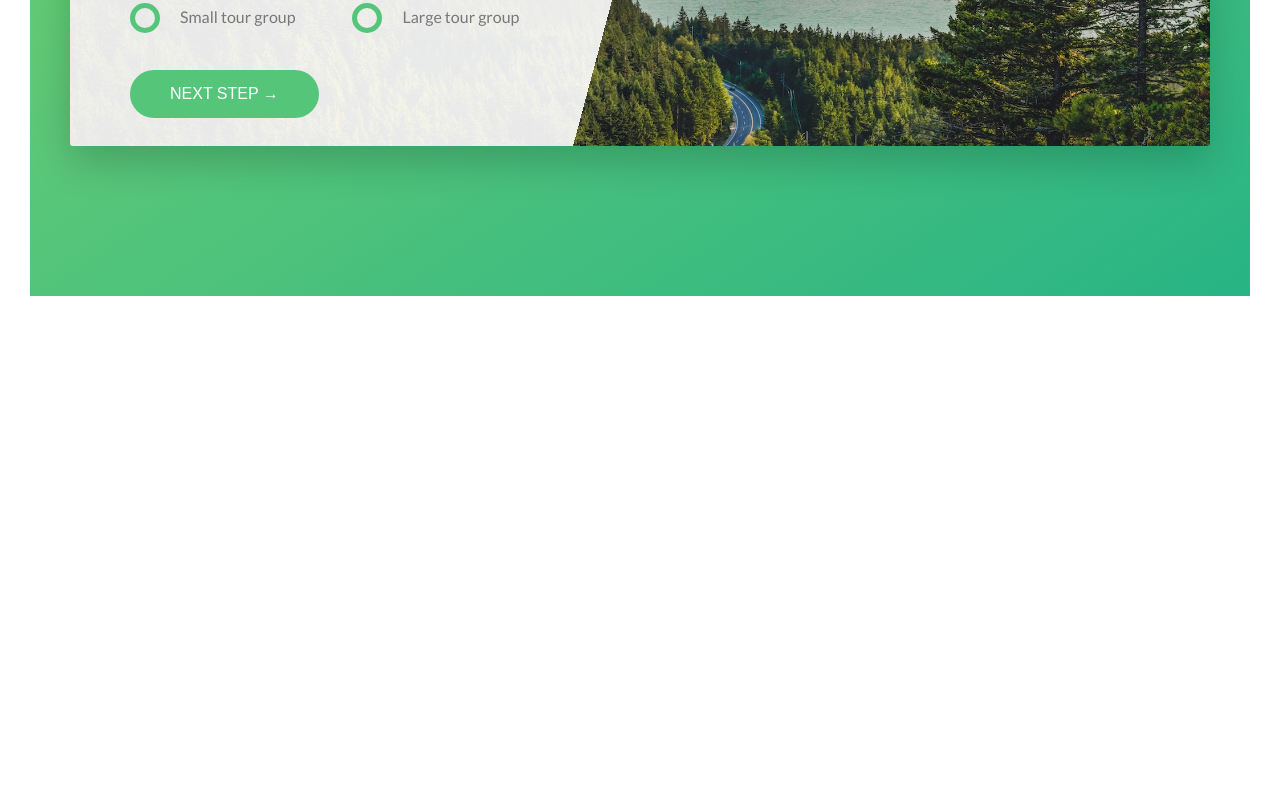
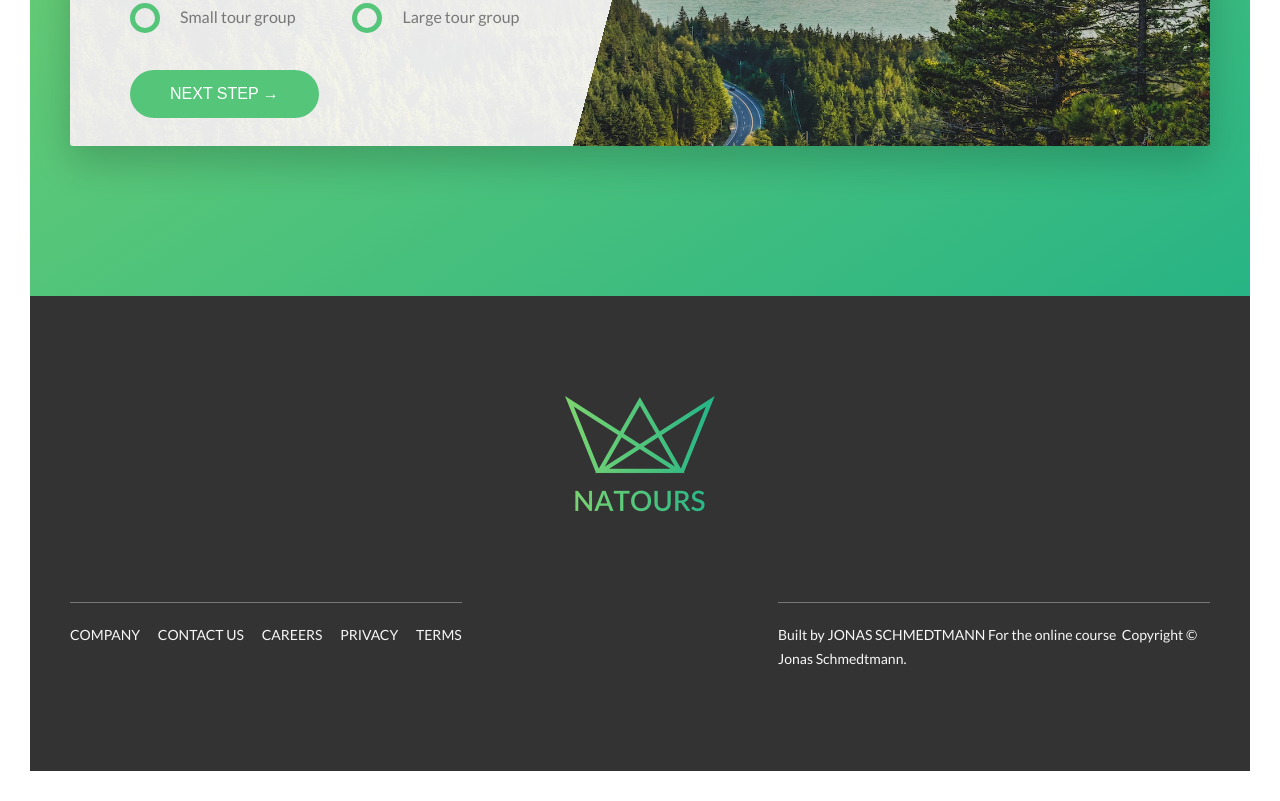
Before and after one commit to OskarAhl/natour-html-css, a website: page index.html in a window 1280 px wide. Shown: the part 4844-5645 px from the top of the page. Before the commit the page ends 5170 px from the top, so only its background shows below. Drawn offline with Linux system fonts and the light colour scheme.

Commit message:
add footer

```diff
--- a/index.html
+++ b/index.html
@@ -315,6 +315,32 @@
                 </div>
             </section>
         </main>
+
+        <footer class="footer">
+            <div class="footer__logo-box">
+                <img src="img/logo-green-2x.png" alt="Full logo" class="footer__logo">
+            </div>
+
+            <div class="row">
+                <div class="col-1-of-2">
+                    <div class="footer__navigation">
+                        <ul class="footer__list">
+                            <li class="footer__item"><a href="#" class="footer__link">Company</a></li>
+                            <li class="footer__item"><a href="#" class="footer__link">Contact Us</a></li>
+                            <li class="footer__item"><a href="#" class="footer__link">Careers</a></li>
+                            <li class="footer__item"><a href="#" class="footer__link">Privacy</a></li>
+                            <li class="footer__item"><a href="#" class="footer__link">Terms</a></li>
+                        </ul>
+                    </div>
+                </div>
+                <div class="col-1-of-2">
+                    <p class="footer__copyright">
+                        Built by <a href="#" class="footer__link">Jonas Schmedtmann</a> For the online course <a href="#" class="footer__link"></a> Copyright &copy; Jonas Schmedtmann.
+                    </p>
+                </div>
+            </div>
+        </footer>
+
         <!-- <section>
 
             <div class="row">
--- a/sass/abstracts/_variables.scss
+++ b/sass/abstracts/_variables.scss
@@ -14,6 +14,7 @@ $color-grey-light-2: #eee;
 
 $color-grey-dark: #777;
 $color-grey-dark-2: #999;
+$color-grey-dark-3: #333;
 
 $color-white: #FFF;
 $color-black: #000;
--- /dev/null
+++ b/sass/layout/_footer.scss
@@ -0,0 +1,62 @@
+.footer {
+    background-color: $color-grey-dark-3;
+    padding: 10rem 0;
+    font-size: 1.4rem;
+    color: $color-grey-light-1;
+
+    &__logo-box {
+        // centers image because img is inline element
+        text-align: center;
+        margin-bottom: 8rem;
+    }
+
+    &__logo {
+        width: 15rem;
+        height: auto;
+    }
+
+    &__navigation {
+        border-top: 1px solid $color-grey-dark;
+        padding-top: 2rem;
+        display: inline-block;
+    }
+
+    &__list {
+        list-style: none;
+    }
+
+    &__item {
+        display: inline-block;
+
+        &:not(:last-child) {
+            margin-right: 1.5rem;
+        }
+    }
+
+    &__link {
+        &:link,
+        &:visited {
+            color: $color-grey-light-1;
+            background-color: $color-grey-dark-3;
+            text-decoration: none;
+            text-transform: uppercase;
+            display: inline-block;
+            transition: all .2s;
+        }
+
+        &:hover,
+        &:active {
+            color: $color-primary;
+            box-shadow: 0 1rem 2rem rgba($color-black, .4);
+            transform: rotate(5deg) scale(1.3);
+        }
+    }
+
+    &__copyright {
+        border-top: 1px solid $color-grey-dark;
+        padding-top: 2rem;
+        display: inline-block;
+        width: 80%;
+        float: right;
+    }
+}
--- a/sass/main.scss
+++ b/sass/main.scss
@@ -17,5 +17,6 @@
 
 @import "layout/grid";
 @import "layout/header";
+@import "layout/footer";
 
 @import "pages/home";
```
Also changed, not shown: css/style.css.
